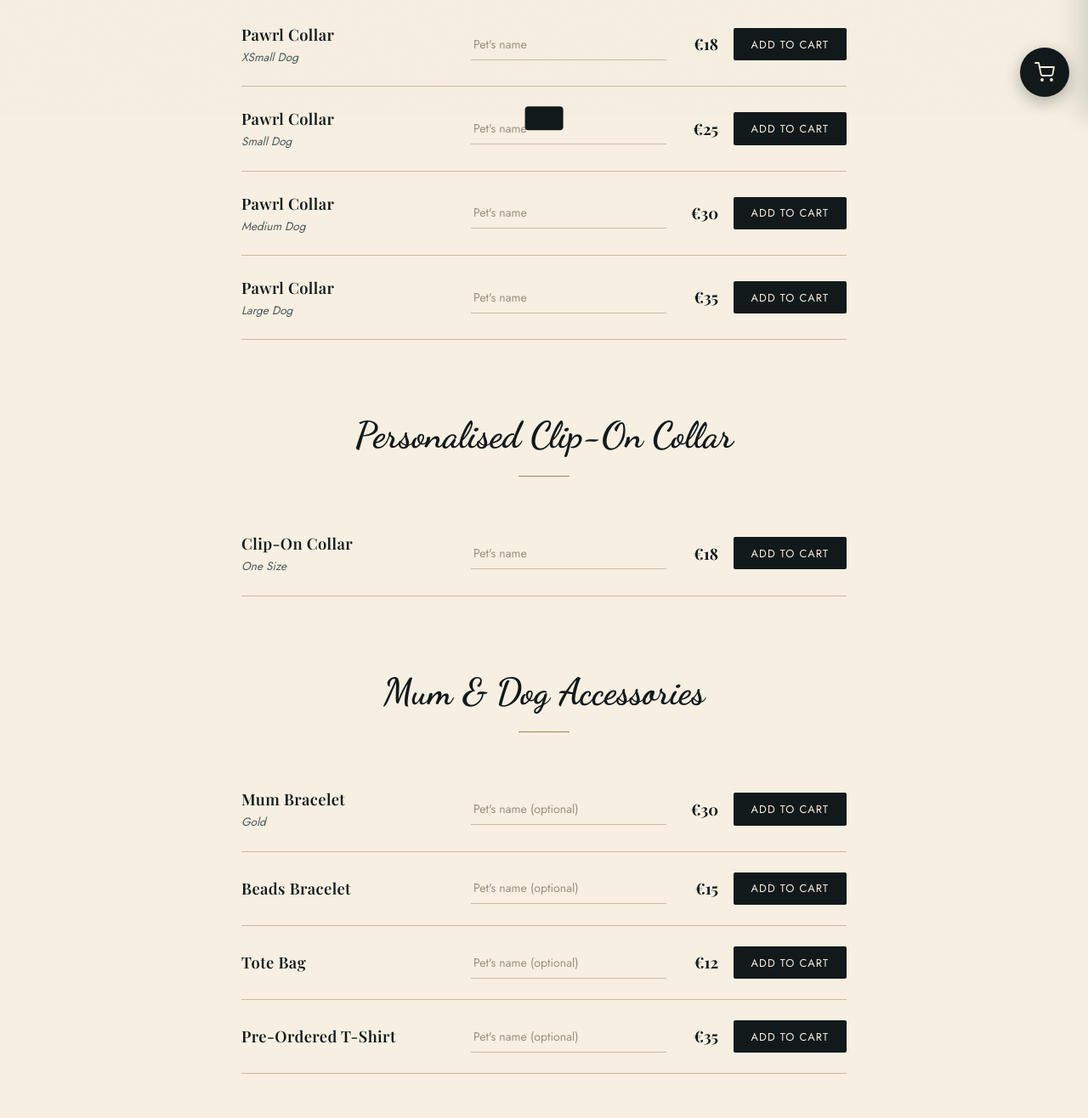
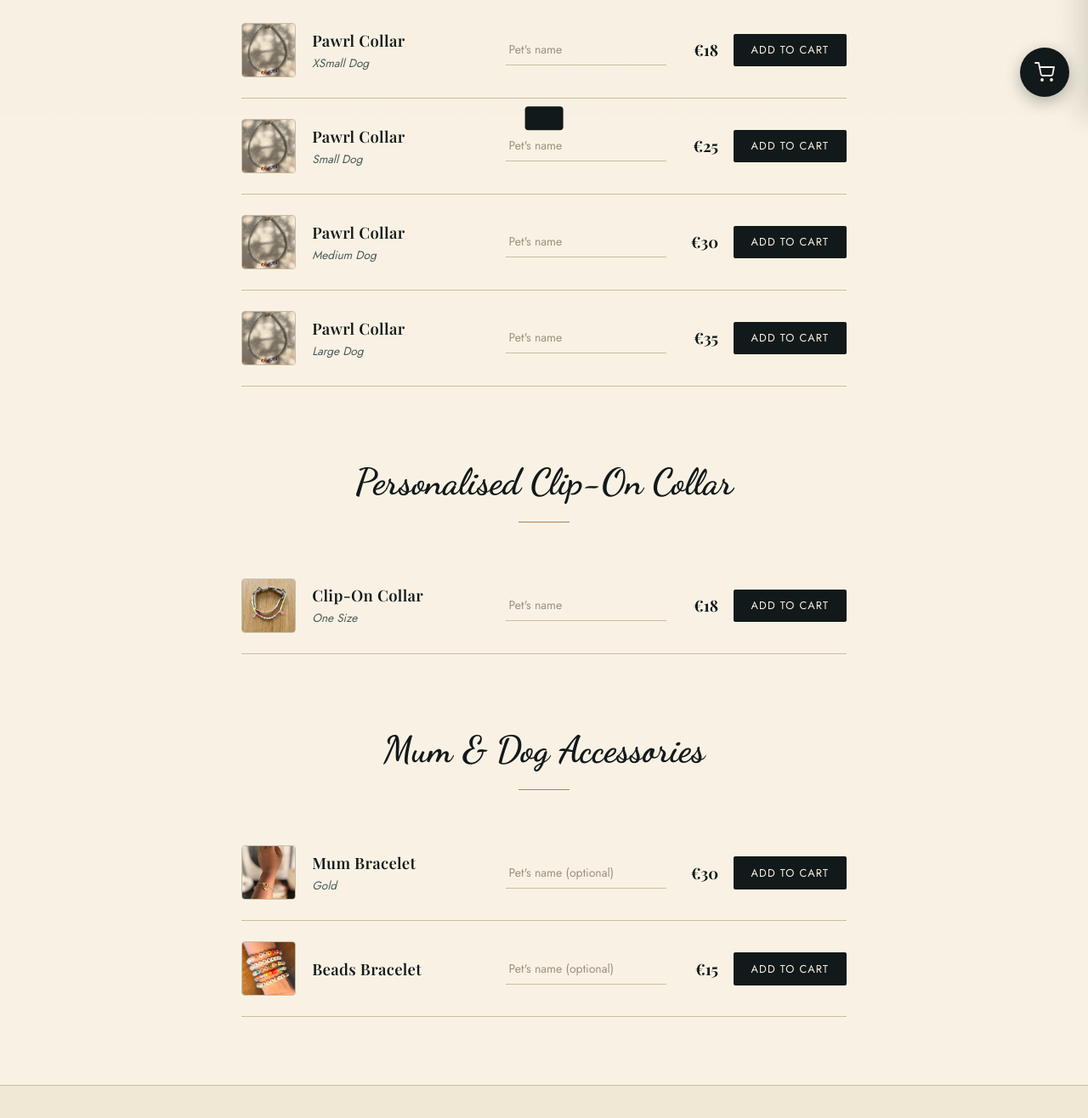
Before and after one commit to pupjewelrylux-spec/Pup-Jewelry-Co, a plain HTML site: page index.html in a window 1280 px wide. Shown: the part 664-1980 px from the top of the page at 85% size. Drawn offline with nearby package versions, Linux system fonts and the light colour scheme.

Commit message:
Add files via upload

```diff
--- a/index.html
+++ b/index.html
@@ -10,8 +10,8 @@
 <script src="https://cdn.jsdelivr.net/npm/@emailjs/browser@4/dist/email.min.js"></script>
 <style>
   :root{
-    --cream:#F6EFE2;
-    --cream-deep:#EEE4D3;
+    --cream:#F9F2E4;
+    --cream-deep:#F1E7D5;
     --ink:#12191A;
     --ink-soft:#4C5A59;
     --gold:#A9834F;
@@ -81,6 +81,13 @@
     gap:1rem 1.2rem; padding:1.5rem 0; border-bottom:1px solid var(--line);
   }
   section.category .product:first-of-type{ border-top:1px solid var(--line); }
+
+  .product-photo{
+    width:64px; height:64px; flex-shrink:0;
+    border-radius:4px; overflow:hidden;
+    border:1px solid var(--line);
+  }
+  .product-photo img{ width:100%; height:100%; object-fit:cover; display:block; }
 
   .product-info{ flex:1 1 180px; }
   .product-info h3{
@@ -290,6 +297,7 @@
     <div class="cat-header"><h2>Personalised Pawrl Dog Collar</h2><div class="rule"></div></div>
 
     <div class="product" data-product="Pawrl Collar" data-variant="XSmall Dog" data-price="18">
+      <div class="product-photo"><img src="pawrl-collar.jpg" alt="Personalised Pawrl dog collar with name beads"></div>
       <div class="product-info"><h3>Pawrl Collar</h3><div class="variant">XSmall Dog</div></div>
       <div class="pet-name-field">
         <input type="text" class="pet-name-input" placeholder="Pet's name">
@@ -299,6 +307,7 @@
     </div>
 
     <div class="product" data-product="Pawrl Collar" data-variant="Small Dog" data-price="25">
+      <div class="product-photo"><img src="pawrl-collar.jpg" alt="Personalised Pawrl dog collar with name beads"></div>
       <div class="product-info"><h3>Pawrl Collar</h3><div class="variant">Small Dog</div></div>
       <div class="pet-name-field">
         <input type="text" class="pet-name-input" placeholder="Pet's name">
@@ -308,6 +317,7 @@
     </div>
 
     <div class="product" data-product="Pawrl Collar" data-variant="Medium Dog" data-price="30">
+      <div class="product-photo"><img src="pawrl-collar.jpg" alt="Personalised Pawrl dog collar with name beads"></div>
       <div class="product-info"><h3>Pawrl Collar</h3><div class="variant">Medium Dog</div></div>
       <div class="pet-name-field">
         <input type="text" class="pet-name-input" placeholder="Pet's name">
@@ -317,6 +327,7 @@
     </div>
 
     <div class="product" data-product="Pawrl Collar" data-variant="Large Dog" data-price="35">
+      <div class="product-photo"><img src="pawrl-collar.jpg" alt="Personalised Pawrl dog collar with name beads"></div>
       <div class="product-info"><h3>Pawrl Collar</h3><div class="variant">Large Dog</div></div>
       <div class="pet-name-field">
         <input type="text" class="pet-name-input" placeholder="Pet's name">
@@ -329,6 +340,7 @@
   <section class="category" id="clip-on">
     <div class="cat-header"><h2>Personalised Clip-On Collar</h2><div class="rule"></div></div>
     <div class="product" data-product="Clip-On Collar" data-variant="One Size" data-price="18">
+      <div class="product-photo"><img src="clip-on-collar.jpg" alt="Personalised clip-on collar with name beads and charms"></div>
       <div class="product-info"><h3>Clip-On Collar</h3><div class="variant">One Size</div></div>
       <div class="pet-name-field">
         <input type="text" class="pet-name-input" placeholder="Pet's name">
@@ -342,6 +354,7 @@
     <div class="cat-header"><h2>Mum &amp; Dog Accessories</h2><div class="rule"></div></div>
 
     <div class="product" data-product="Mum Bracelet" data-variant="Gold" data-price="30">
+      <div class="product-photo"><img src="mum-bracelet.jpg" alt="Gold bangle bracelet with dachshund charm"></div>
       <div class="product-info"><h3>Mum Bracelet</h3><div class="variant">Gold</div></div>
       <div class="pet-name-field">
         <input type="text" class="pet-name-input" placeholder="Pet's name (optional)" data-optional="true">
@@ -351,6 +364,7 @@
     </div>
 
     <div class="product" data-product="Beads Bracelet" data-variant="" data-price="15">
+      <div class="product-photo"><img src="beads-bracelet.jpg" alt="Colourful beaded bracelet with dog breed name beads"></div>
       <div class="product-info"><h3>Beads Bracelet</h3></div>
       <div class="pet-name-field">
         <input type="text" class="pet-name-input" placeholder="Pet's name (optional)" data-optional="true">
@@ -359,23 +373,6 @@
       <div class="product-buy"><span class="price">€15</span><button class="add-btn">Add to Cart</button></div>
     </div>
 
-    <div class="product" data-product="Tote Bag" data-variant="" data-price="12">
-      <div class="product-info"><h3>Tote Bag</h3></div>
-      <div class="pet-name-field">
-        <input type="text" class="pet-name-input" placeholder="Pet's name (optional)" data-optional="true">
-        <div class="err-msg">Please enter your pet's name</div>
-      </div>
-      <div class="product-buy"><span class="price">€12</span><button class="add-btn">Add to Cart</button></div>
-    </div>
-
-    <div class="product" data-product="Pre-Ordered T-Shirt" data-variant="" data-price="35">
-      <div class="product-info"><h3>Pre-Ordered T-Shirt</h3></div>
-      <div class="pet-name-field">
-        <input type="text" class="pet-name-input" placeholder="Pet's name (optional)" data-optional="true">
-        <div class="err-msg">Please enter your pet's name</div>
-      </div>
-      <div class="product-buy"><span class="price">€35</span><button class="add-btn">Add to Cart</button></div>
-    </div>
   </section>
 
 </main>
```
Also changed, not shown: beads-bracelet.jpg (added), clip-on-collar.jpg (added), mum-bracelet.jpg (added), pawrl-collar.jpg (added).
